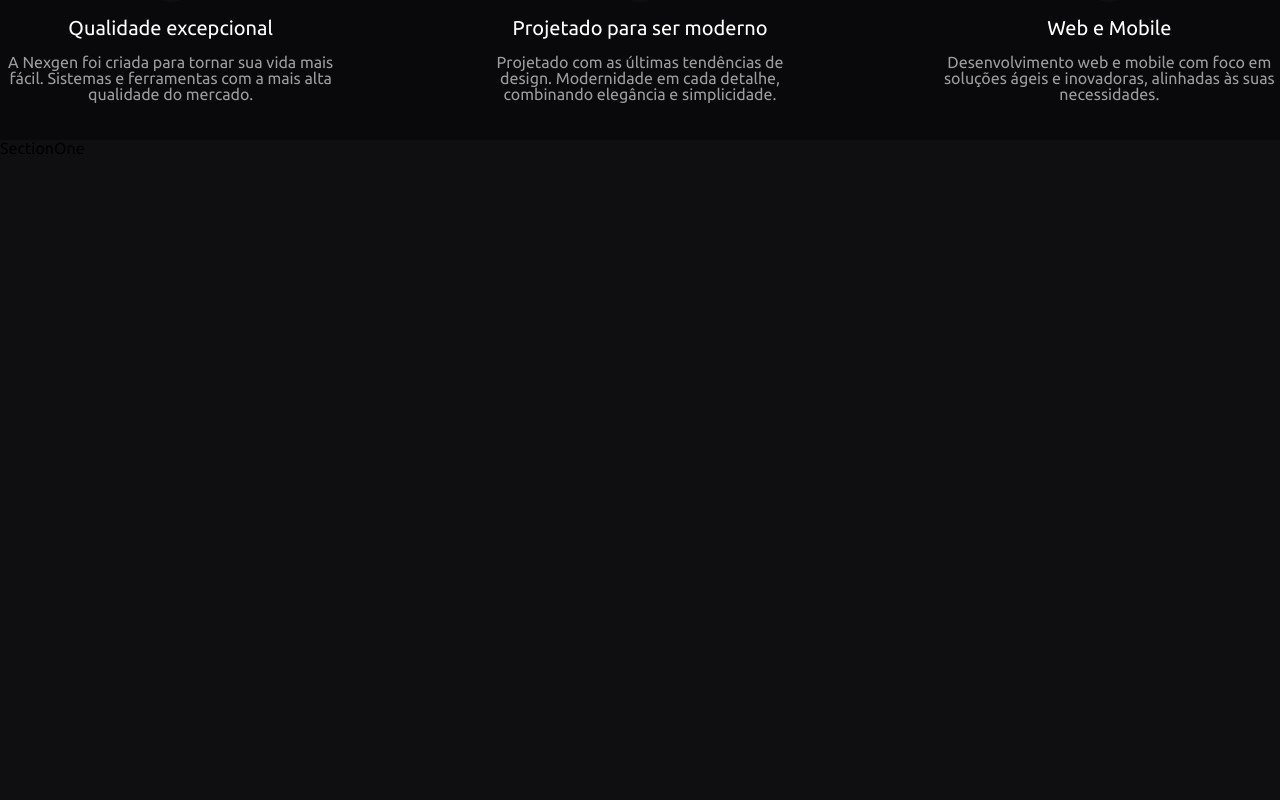
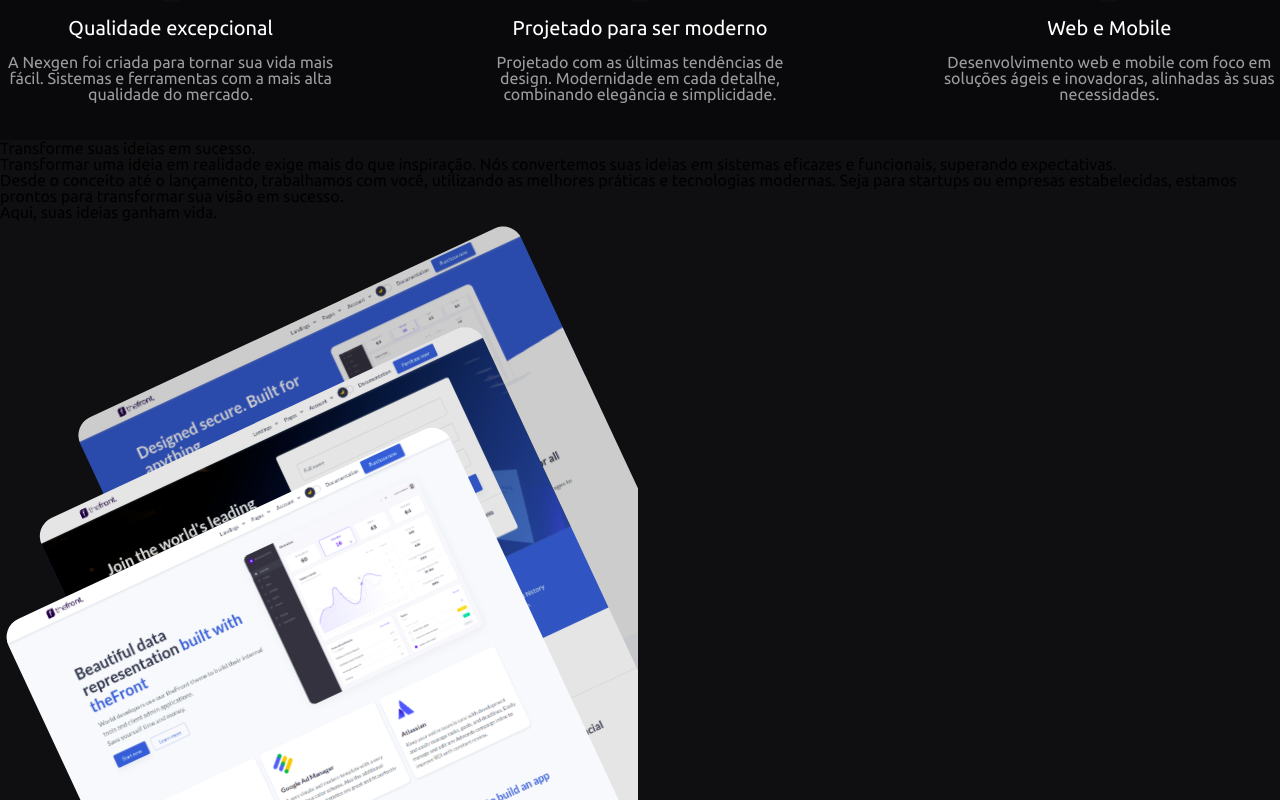
Before and after one commit to NexGenSolutionsIT/nexgen, a Next.js app: page / in a window 1280 px wide. Shown: the part 660-1460 px from the top of the page. Built offline with nearby package versions, Linux system fonts and the light colour scheme.

Commit message:
fix section one

```diff
--- a/src/app/Home/SectionOne/SectionOne.tsx
+++ b/src/app/Home/SectionOne/SectionOne.tsx
@@ -2,6 +2,8 @@ import React from "react";
 import dark from "./styles/dark.module.scss";
 import light from "./styles/light.module.scss";
 import { useTheme } from "@/Context/ThemeContext";
+import Image from "next/image";
+import Group from "../../../../public/images/Group.svg";
 
 function SectionOne() {
   const { theme } = useTheme();
@@ -14,7 +16,35 @@ function SectionOne() {
     }
   };
   const variantStyles = getStyles();
-  return <div className={variantStyles.container}>SectionOne</div>;
+  return (
+    <div className={variantStyles.container}>
+      <div className={variantStyles.textContainer}>
+        <h2 className={variantStyles.title}>
+          Transforme suas ideias em {""}
+          <span className={variantStyles.markTitle}>sucesso</span>.
+        </h2>
+        <p className={variantStyles.text}>
+          Transformar uma ideia em realidade exige mais do que inspiração. Nós
+          convertemos suas ideias em sistemas eficazes e funcionais, superando
+          expectativas.
+        </p>
+        <p className={variantStyles.text}>
+          Desde o conceito até o lançamento, trabalhamos com você, utilizando as
+          melhores práticas e tecnologias modernas. Seja para startups ou
+          empresas estabelecidas, estamos prontos para transformar sua visão em
+          sucesso.
+        </p>
+        <p className={variantStyles.text}>Aqui, suas ideias ganham vida.</p>
+      </div>
+      <div className={variantStyles.groupImages}>
+        <Image
+          src={Group}
+          alt="Grupo de imagens"
+          className={variantStyles.image}
+        />
+      </div>
+    </div>
+  );
 }
 
 export default SectionOne;
```
